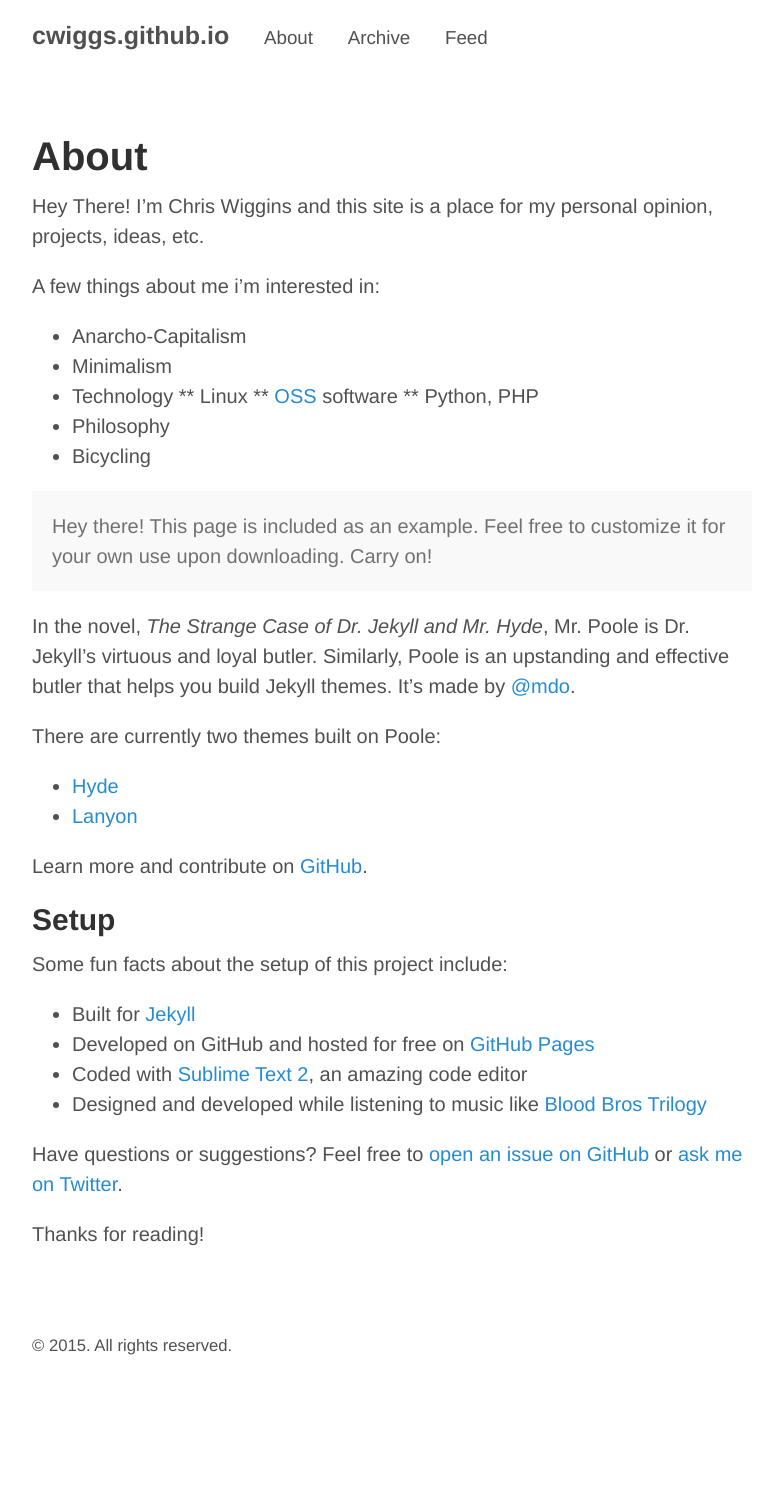
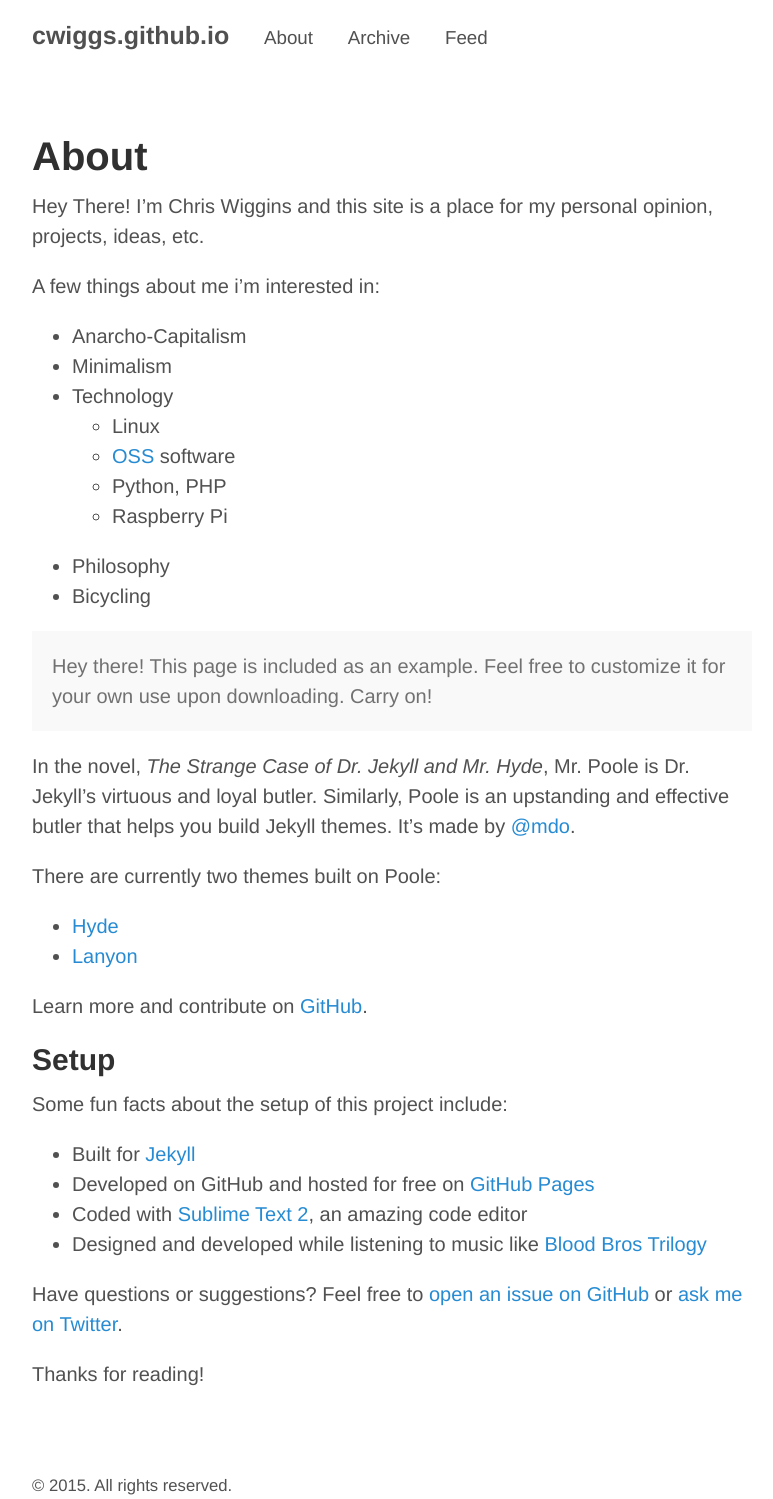
Before and after one commit to cwiggs/cwiggs.github.io, a Jekyll site: the page built from about.md, in a window 1280 px wide. Shown: the whole page, without its empty margins (248-1021 px from the left). Built offline with Jekyll 4.4.1, drawn with Linux system fonts in a browser that asks for light colours; before the commit the page ends 1359 px from its top, so only the background shows below that.

Commit message:
edit about.md

```diff
--- a/about.md
+++ b/about.md
@@ -10,9 +10,10 @@ A few things about me i'm interested in:
 * Anarcho-Capitalism
 * Minimalism
 * Technology
-** Linux
-** [OSS](http://en.wikipedia.org/wiki/Open-source_software) software
-** Python, PHP
+  * Linux
+  * [OSS](http://en.wikipedia.org/wiki/Open-source_software) software
+  * Python, PHP
+  * Raspberry Pi
 * Philosophy
 * Bicycling
 
```
